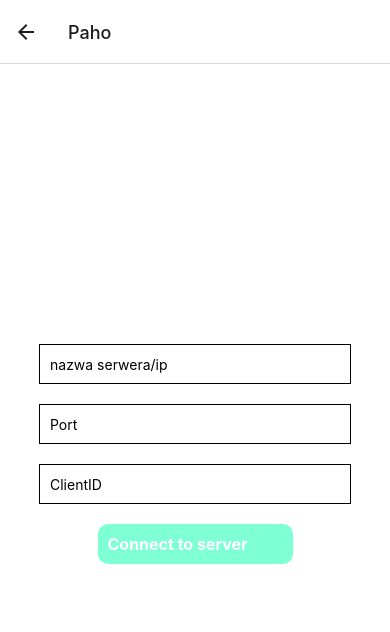
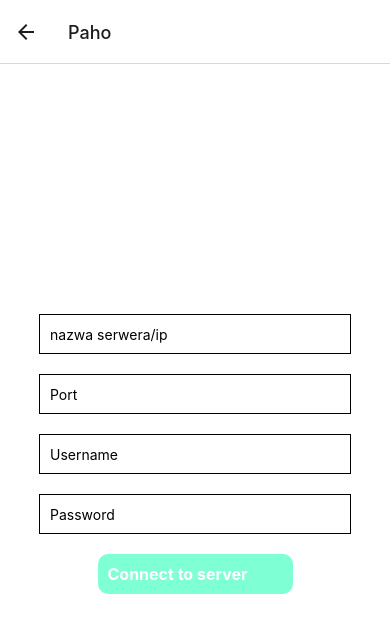
Before and after one commit to mikolajmal209/industry-mobile-app, a React Native app in the folder industry-project/: screen /Paho in a window 390 px wide. Shown: the top 632 px of the page. Built offline with nearby package versions, Linux system fonts and the light colour scheme.

Commit message:
add configuration in connection screen

```diff
--- a/industry-project/App/PahoConnection.js
+++ b/industry-project/App/PahoConnection.js
@@ -19,49 +19,54 @@
         this.state={
         host:  '',
         port: 0,
-        clientId: ''
+        clientId: '',
+        userName: '',
+        password: ''
         };
     }
     connection() {
         var host = this.state.host;
         var localPort = this.state.port;
         var clientId = this.state.clientId
-
+        var userName = this.state.userName;
+        var password = this.state.password
 
         var client = new Paho.Client(
             host,
             localPort,
-            clientId
+            clientId,
         );
-        // client.onMessageArrived = function (message) {
-        //     console.log(
-        //         'Topic: ' +
-        //             message.destinationName +
-        //             ', Message: ' +
-        //             message.payloadString
-        //     );
-        //     alert(message.payloadString);
-        // };
-        // client.onMessageDelivered = function (message) {
-        //     console.log('Message was delivered');
-        // };
+        client.onMessageArrived = function (message) {
+            console.log(
+                'Topic: ' +
+                    message.destinationName +
+                    ', Message: ' +
+                    message.payloadString
+            );
+            alert(message.payloadString);
+        };
+        client.onMessageDelivered = function (message) {
+            console.log('Message was delivered');
+        };
 
         client.connect({
-            // userName: 'Mikolaj',
-            // password: 'Kospit21',
+
             useSSL: true,
-            cleanSession: true,
+            userName: userName,
+            password: password,
             // protocol: 'wss',
 
             onSuccess: function () {
                 console.log('Połącznie');
                 // client.subscribe('testtopicGliwice1');
-                // client.send('testtopicGliwice1', 'beagleboneGliwice');
+                client.send('my/test/topic', 'beagleboneGliwice');
             },
             onFailure: function (error) {
                 console.log(error);
                 console.log(host);
                 console.log(localPort);
+                console.log(this.userName);
+
                 // client.subscribe('test');
             },
 
@@ -83,9 +88,17 @@
                 onChangeText={ (localPort)=> this.setState({ port: parseInt(localPort) })}>
                 </TextInput>
                 <TextInput
-                placeholder='ClientID'
+                placeholder='Username'
                 style={styles.TextInput}
-                onChangeText={(clientId) => this.setState({ clientId })}>
+                onChangeText={(userName) => this.setState({ userName })}>
+                </TextInput>
+                <TextInput
+                placeholder='Password'
+                secureTextEntry={true}
+                style={styles.TextInput}
+                onChangeText={ (password)=> this.setState({ password })}
+                >
+
                 </TextInput>
                 <TouchableOpacity
                     style={styles.przycisk}
```
